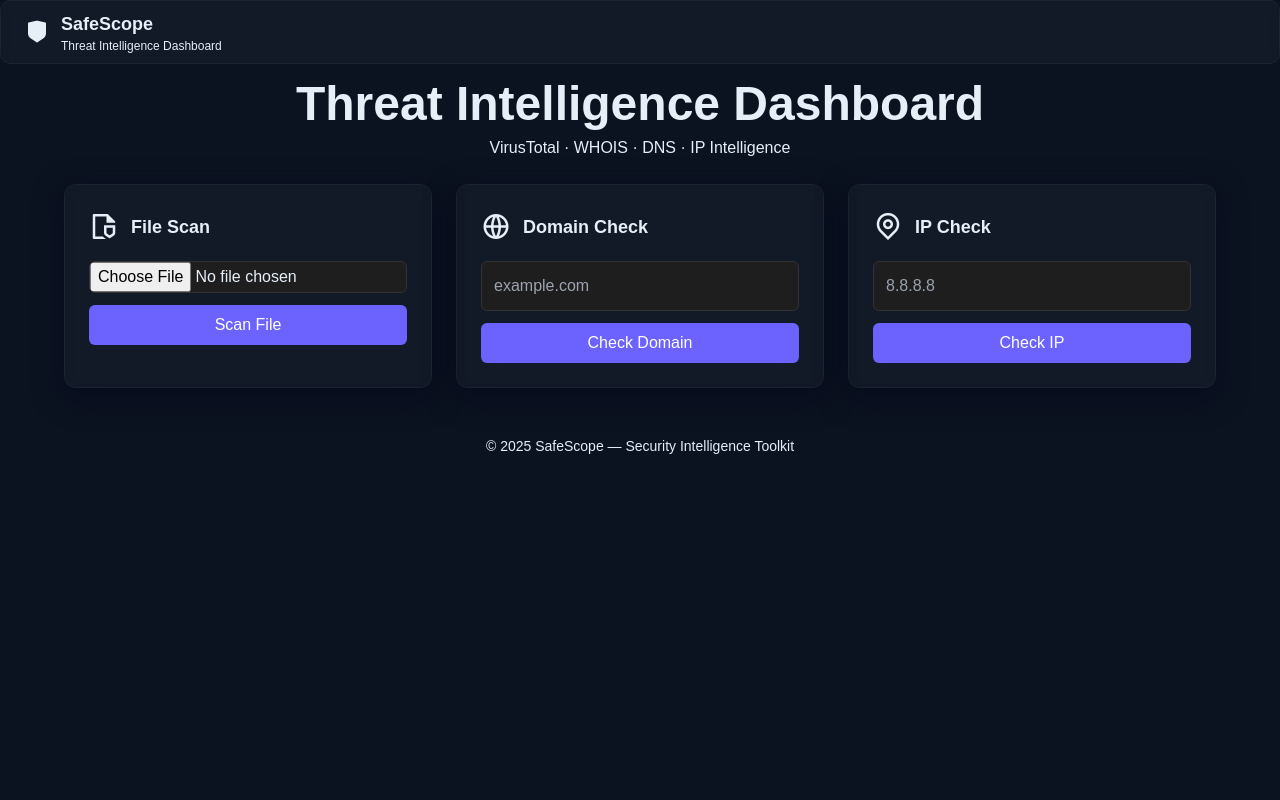
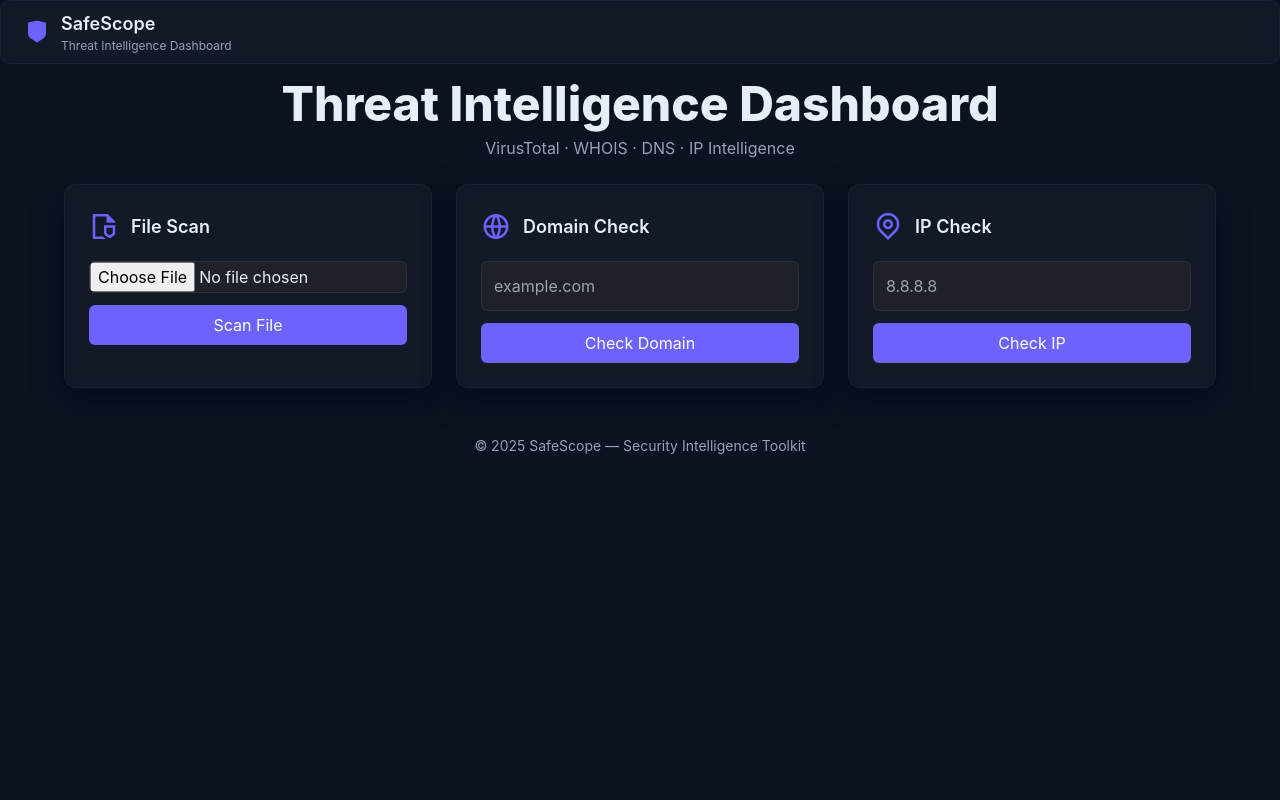
Before and after one commit to Iyohabenjami/Safescope, a Flask app: page / in a window 1280 px wide. Run offline with Flask 3, Linux system fonts and the light colour scheme; some libraries are stand-ins or nearby versions.

Commit message:
Update style.css

```diff
--- a/static/css/style.css
+++ b/static/css/style.css
@@ -1,45 +1,31 @@
+:root {
+  --accent: #6c63ff;
+  --muted: #9aa0b4;
+  --bg: #0b1220;
+  --surface: rgba(255,255,255,0.03);
+  --text-color: #e6eef8;
+}
+
 /* Base Layout */
 body {
-  background-color: #0b1220;
-  color: #e6eef8;
-  font-family: Arial, sans-serif;
+  background-color: var(--bg);
+  color: var(--text-color);
+  font-family: Inter, system-ui, -apple-system, sans-serif;
   margin: 0;
   padding: 0;
 }
 
-/* Card Style */
-.card {
-  background-color: #1e1e1e;
+/* Glass effect */
+.glass {
+  background: var(--surface);
+  backdrop-filter: blur(6px);
+  border: 1px solid rgba(255,255,255,0.04);
   border-radius: 10px;
-  padding: 20px;
-  margin-bottom: 20px;
-}
-
-/* Inputs & Textarea */
-input, textarea {
-  background-color: #1e1e1e;
-  color: #e6eef8;
-  border: 1px solid #333;
-  border-radius: 6px;
-  padding: 10px;
-  width: 100%;
-}
-
-input::placeholder,
-textarea::placeholder {
-  color: #666;
-}
-
-/* Autofill fix */
-input:-webkit-autofill,
-textarea:-webkit-autofill {
-  -webkit-text-fill-color: #e6eef8 !important;
-  transition: background-color 9999s ease-in-out 0s !important;
 }
 
 /* Buttons */
 .btn-accent {
-  background-color: #6c63ff;
+  background-color: var(--accent);
   color: white;
   border: none;
   cursor: pointer;
@@ -47,26 +33,59 @@
   padding: 10px;
 }
 
-/* Glass effect */
-.glass {
-  background: rgba(255,255,255,0.03);
-  backdrop-filter: blur(6px);
-  border: 1px solid rgba(255,255,255,0.04);
+/* Cards */
+.card {
+  background-color: #16181b;
   border-radius: 10px;
+  padding: 20px;
+  margin-bottom: 20px;
 }
 
-/* Chips */
-.chip-safe { background: rgba(34,197,94,0.12); color:#16a34a; }
-.chip-susp { background: rgba(250,204,21,0.12); color:#b45309; }
-.chip-mal { background: rgba(239,68,68,0.12); color:#b91c1c; }
-.chip-unknown { background: rgba(107,114,128,0.08); color:#374151; }
+/* Inputs & Textareas: dark background, readable text */
+input, textarea {
+  background-color: #1e2228;
+  color: var(--text-color);
+  border: 1px solid #2b2f36;
+  border-radius: 6px;
+  padding: 10px;
+  width: 100%;
+  box-sizing: border-box;
+}
 
-/* JSON Pre */
+/* Placeholder */
+input::placeholder,
+textarea::placeholder {
+  color: #8891a0;
+}
+
+/* Autofill fix (chrome) */
+input:-webkit-autofill,
+textarea:-webkit-autofill {
+  -webkit-text-fill-color: var(--text-color) !important;
+  -webkit-box-shadow: 0 0 0 1000px #1e2228 inset !important;
+  box-shadow: 0 0 0 1000px #1e2228 inset !important;
+  transition: background-color 9999s ease-in-out 0s !important;
+}
+
+/* Loading spinner helper */
+.animate-spin {
+  animation: spin 1s linear infinite;
+}
+@keyframes spin {
+  to { transform: rotate(360deg); }
+}
+
+/* Chips for verdict */
+.chip-safe { background: rgba(34,197,94,0.12); color:#16a34a; padding:6px 8px; border-radius:8px; font-weight:600; }
+.chip-susp { background: rgba(250,204,21,0.12); color:#b45309; padding:6px 8px; border-radius:8px; font-weight:600; }
+.chip-mal  { background: rgba(239,68,68,0.12); color:#b91c1c; padding:6px 8px; border-radius:8px; font-weight:600; }
+.chip-unk  { background: rgba(107,114,128,0.08); color:#94a3b8; padding:6px 8px; border-radius:8px; font-weight:600; }
+
 .json-pre {
   background: rgba(0,0,0,0.35);
   padding: 12px;
   border-radius: 8px;
-  color: #e6eef8;
+  color: var(--text-color);
   overflow: auto;
 }
 
@@ -75,7 +94,13 @@
   background: rgba(2,6,23,0.6);
 }
 
-/* Card Shadow */
+/* Card shadow */
 .card-shadow {
-  box-shadow: 0 8px 30px rgba(2,6,23,0.5);
+  box-shadow: 0 12px 30px rgba(2,6,23,0.6);
 }
+
+/* Result panel */
+#result-panel { display: block; }
+
+/* utility */
+.hidden { display: none !important; }
```
